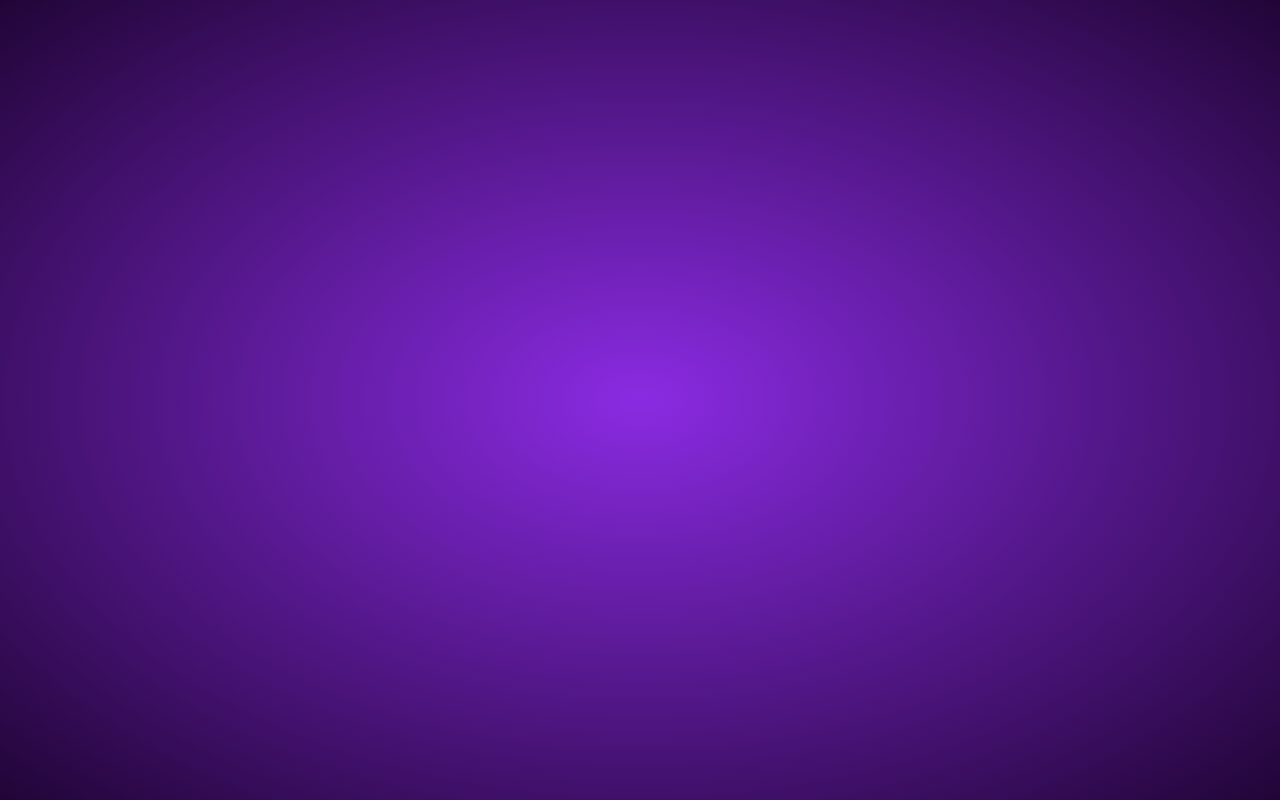
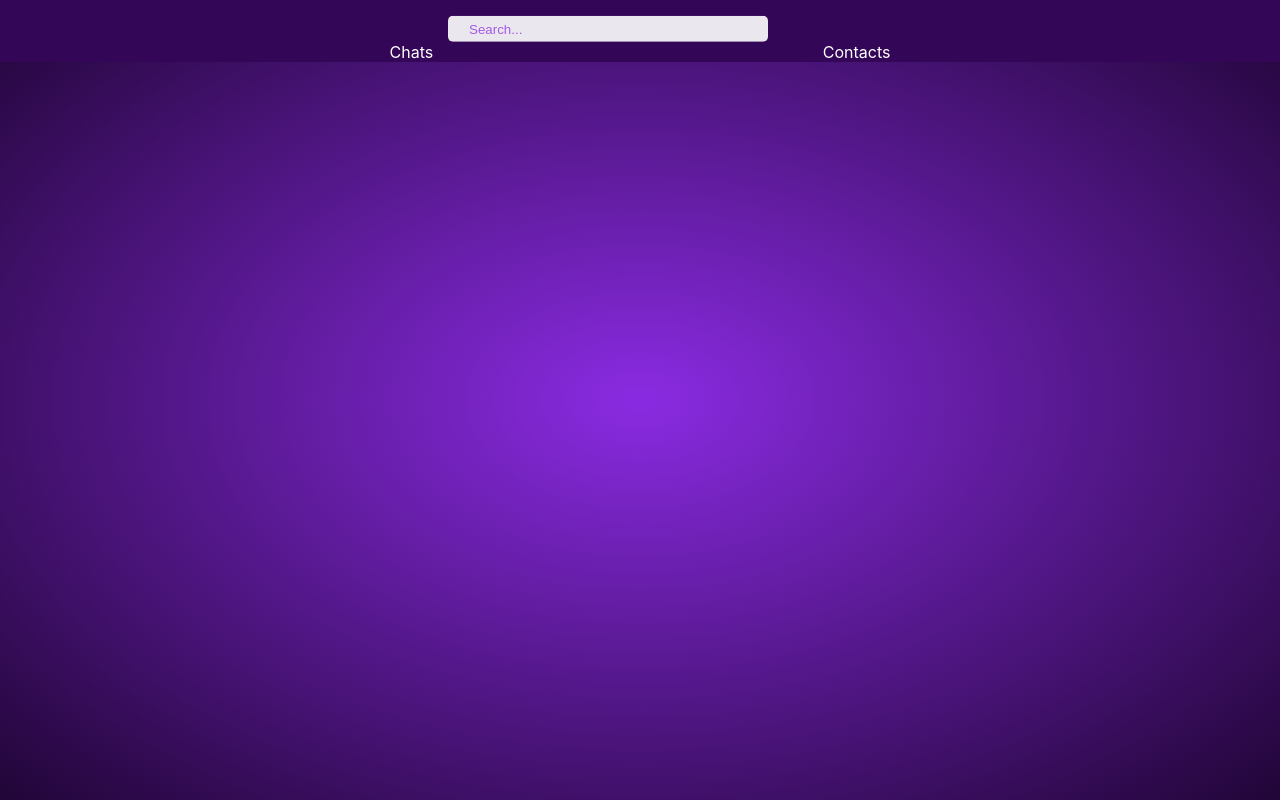
Before and after one commit to EyasSh/FinalProject, a React (Create React App) app in the folder client/: page /User/Home in a window 1280 px wide. Before the commit this address had no page. Built offline with nearby package versions, Linux system fonts and the light colour scheme.

Commit message:
Navbar commit

```diff
--- a/client/src/App.js
+++ b/client/src/App.js
@@ -2,6 +2,7 @@ import './App.css';
 import Login from './LogIn/login';
 import SignUp from './SignUp/SignUp';
 import User from './User/User';
+import Home from './Home/Home'
 import { BrowserRouter as Router, Routes, Route, } from "react-router-dom";
 
 function App() {
@@ -12,6 +13,7 @@ function App() {
           <Route exact path="/" element={<Login />}></Route>
           <Route exact path="/Signup" element={<SignUp />}></Route>
           <Route exact path='/User' element={<User />}></Route>
+          <Route exact path='/User/Home' element={<Home />}></Route>
         </Routes>
       </Router>
     </div>
--- /dev/null
+++ b/client/src/Home/Home.jsx
@@ -0,0 +1,12 @@
+import React from 'react';
+import Nav from '../Nav/Nav';
+
+function Home(props) {
+    return (
+        <div>
+            <Nav></Nav>
+        </div>
+    );
+}
+
+export default Home;
--- /dev/null
+++ b/client/src/Nav/Nav.css
@@ -0,0 +1,15 @@
+
+input[type='text']{
+    transform: translate(140%,30%);
+}
+.Nav-Container{
+    background-color: #340658;
+    height: 125%;
+    margin-bottom:#340658,200% ;
+  }
+.Op-Container{
+    color: white;
+    display: flex;
+    flex-direction: row;
+    justify-content: space-evenly;
+}
--- /dev/null
+++ b/client/src/Nav/Nav.jsx
@@ -0,0 +1,25 @@
+import React from 'react';
+import { AudioOutlined ,SearchOutlined } from '@ant-design/icons';
+import './Nav.css'
+
+function Nav(props) {
+
+    return (
+        <div className='Nav-Container'>
+            <input placeholder="Search..." type={"text"} className="UserData"
+                ></input>
+
+
+            <div className='Op-Container'>
+            <span>Chats</span>
+            <span> Contacts</span>
+            </div>
+
+
+
+
+        </div>
+    );
+}
+
+export default Nav;
```
Also changed, not shown: client/src/Home/Home.css (added), client/src/SignUp/signup.css (line endings or trailing spaces).
